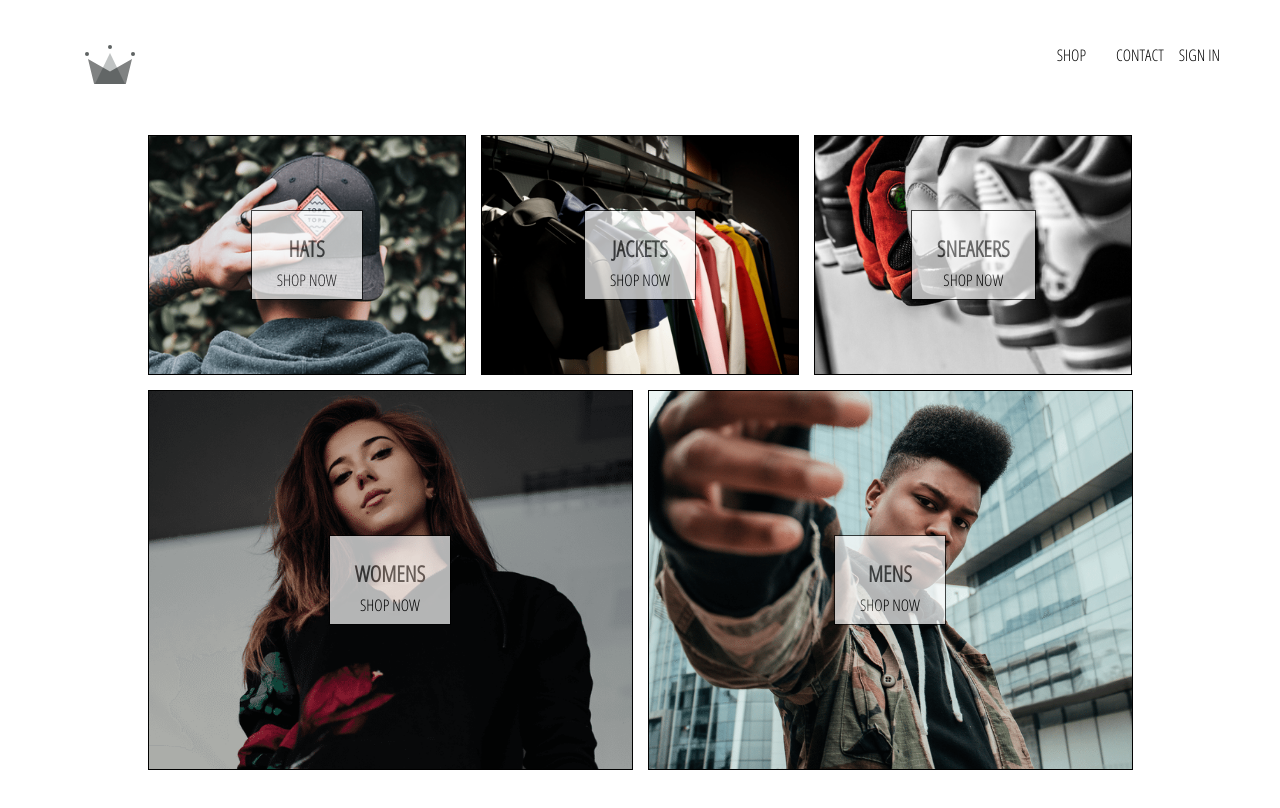
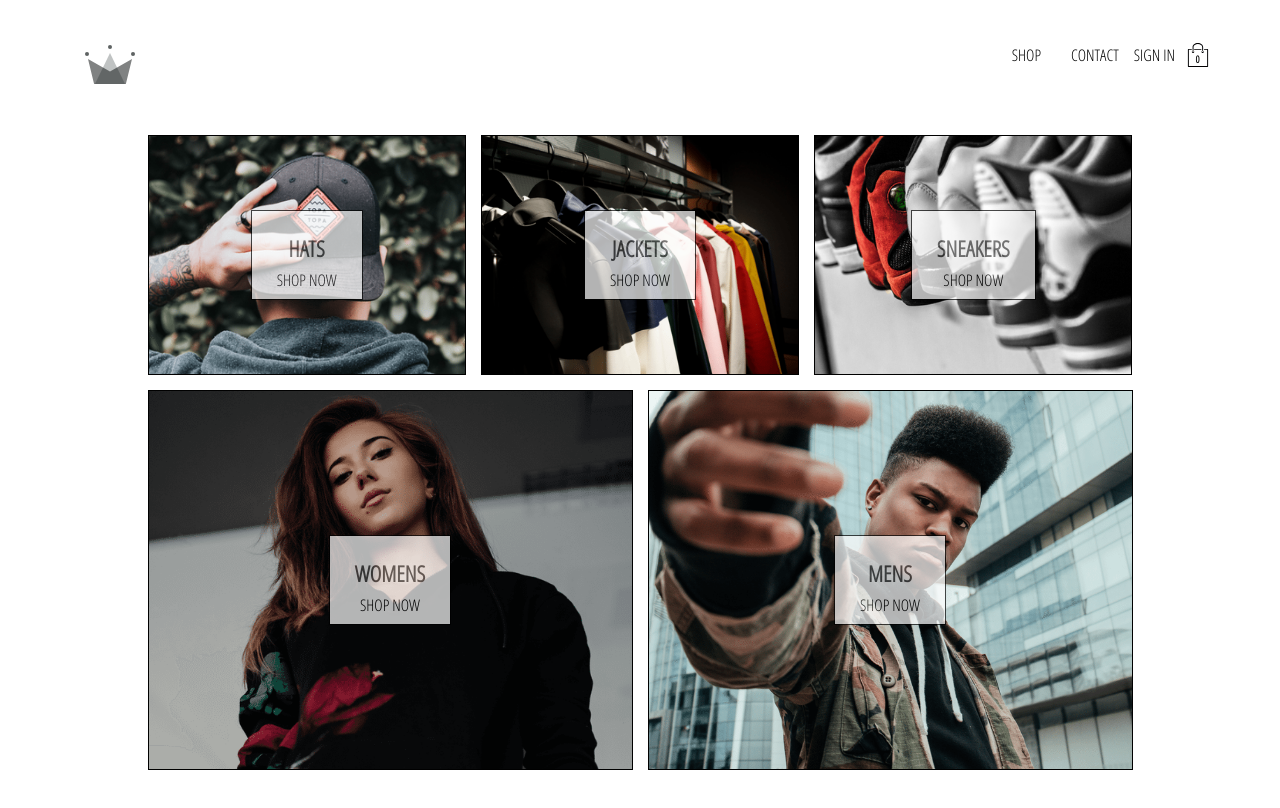
Before and after one commit to Lima-Tembe/crwn-clothing, a React (Create React App) app: page / in a window 1280 px wide. Shown: the top 808 px of the page. Built offline with nearby package versions, Linux system fonts and the light colour scheme; no server answers.

Commit message:
added cartIcon and cart-dropdown into our app, and also cart reducer

```diff
--- /dev/null
+++ b/src/components/cart-dropdown/cart-dropdown.component.jsx
@@ -0,0 +1,14 @@
+import React from "react";
+
+import CustomButton from "../custom-button/custom-button.component";
+
+import "./cart-dropdown.styles.scss";
+
+const CartDropDown = () => (
+    <div className="cart-dropdown">
+        <div className="cart-items" />
+        <CustomButton>GO TO CHECKOUT</CustomButton>
+    </div>
+);
+
+export default CartDropDown;
--- /dev/null
+++ b/src/components/cart-dropdown/cart-dropdown.styles.scss
@@ -0,0 +1,24 @@
+.cart-dropdown {
+  position: absolute;
+  width: 240px;
+  height: 340px;
+  display: flex;
+  flex-direction: column;
+  padding: 20px;
+  border: 1px solid black;
+  background-color: white;
+  top: 90px;
+  right: 40px;
+  z-index: 5;
+
+  .cart-items {
+    height: 240px;
+    display: flex;
+    flex-direction: column;
+    overflow: scroll;
+  }
+
+  button {
+    margin-top: auto;
+  }
+}
--- /dev/null
+++ b/src/components/cart-icon/cart-icon.component.jsx
@@ -0,0 +1,21 @@
+import React from "react";
+
+import { ReactComponent as ShoppingIcon } from "../../assets/shopping-bag.svg";
+import { connect } from "react-redux";
+
+import { toggleCartHidden } from "../../redux/cart/cart.actions";
+
+import "./cart-icon.styles.scss";
+
+const CartIcon = ({ toggleCartHidden }) => (
+  <div className="cart-icon" onClick={toggleCartHidden}>
+    <ShoppingIcon className="shopping-icon" />
+    <span className="item-count">0</span>
+  </div>
+);
+
+const mapDispatchToProps = (dispatch) => ({
+  toggleCartHidden: () => dispatch(toggleCartHidden()),
+});
+
+export default connect(null, mapDispatchToProps)(CartIcon);
--- /dev/null
+++ b/src/components/cart-icon/cart-icon.styles.scss
@@ -0,0 +1,21 @@
+.cart-icon {
+  width: 45px;
+  height: 45px;
+  position: relative;
+  display: flex;
+  align-items: center;
+  justify-content: center;
+  cursor: pointer;
+
+  .shopping-icon {
+    width: 24px;
+    height: 24px;
+  }
+
+  .item-count {
+    position: absolute;
+    font-size: 10px;
+    font-weight: bold;
+    bottom: 12px;
+  }
+}
--- a/src/components/header/header.component.jsx
+++ b/src/components/header/header.component.jsx
@@ -5,9 +5,12 @@ import { connect } from "react-redux";
 import { auth } from "../../firebase/firebase.utils";
 
 import { ReactComponent as Logo } from "../../assets/crown.svg";
+import CartIcon from "../cart-icon/cart-icon.component";
+import CartDropDown from "../cart-dropdown/cart-dropdown.component";
+
 import "./header.styles.scss";
 
-const Header = ({ currentUser }) => (
+const Header = ({ currentUser, hidden }) => (
   <div className="header">
     <Link className="logo-container" to="/">
       <Logo />
@@ -26,12 +29,15 @@ const Header = ({ currentUser }) => (
       ) : (
         <Link to="/signin">SIGN IN</Link>
       )}
+      <CartIcon />
     </div>
+    {hidden ? null : <CartDropDown />}
   </div>
 );
 
-const mapStateToProps = (state) => ({
-  currentUser: state.user.currentUser,
+const mapStateToProps = ({ user: { currentUser }, cart: { hidden } }) => ({
+  currentUser,
+  hidden,
 });
 
 export default connect(mapStateToProps)(Header);
--- /dev/null
+++ b/src/redux/cart/cart.actions.js
@@ -0,0 +1,5 @@
+import { CartActionTypes } from "./cart.types";
+
+export const toggleCartHidden = () => ({
+    type: CartActionTypes.TOGGLE_CART_HIDDEN
+})
--- /dev/null
+++ b/src/redux/cart/cart.reducer.js
@@ -0,0 +1,19 @@
+import { CartActionTypes } from "./cart.types";
+
+const INITIAL_STATE = {
+  hidden: true,
+};
+
+const CartReducer = (state = INITIAL_STATE, action) => {
+  switch (action.type) {
+    case CartActionTypes.TOGGLE_CART_HIDDEN:
+      return {
+        ...state,
+        hidden: !state.hidden,
+      };
+    default:
+      return state;
+  }
+};
+
+export default CartReducer;
--- /dev/null
+++ b/src/redux/cart/cart.types.js
@@ -0,0 +1,3 @@
+export const CartActionTypes = {
+  TOGGLE_CART_HIDDEN: "TOGGLE_CART_HIDDEN",
+};
--- a/src/redux/root-reducer.js
+++ b/src/redux/root-reducer.js
@@ -1,6 +1,8 @@
 import { combineReducers } from "redux";
 import userReducer from "./user/user.reducer";
+import cartReducer from "./cart/cart.reducer";
 
 export default combineReducers({
   user: userReducer,
+  cart: cartReducer,
 });
```
Also changed, not shown: src/assets/shopping-bag.svg (added).
